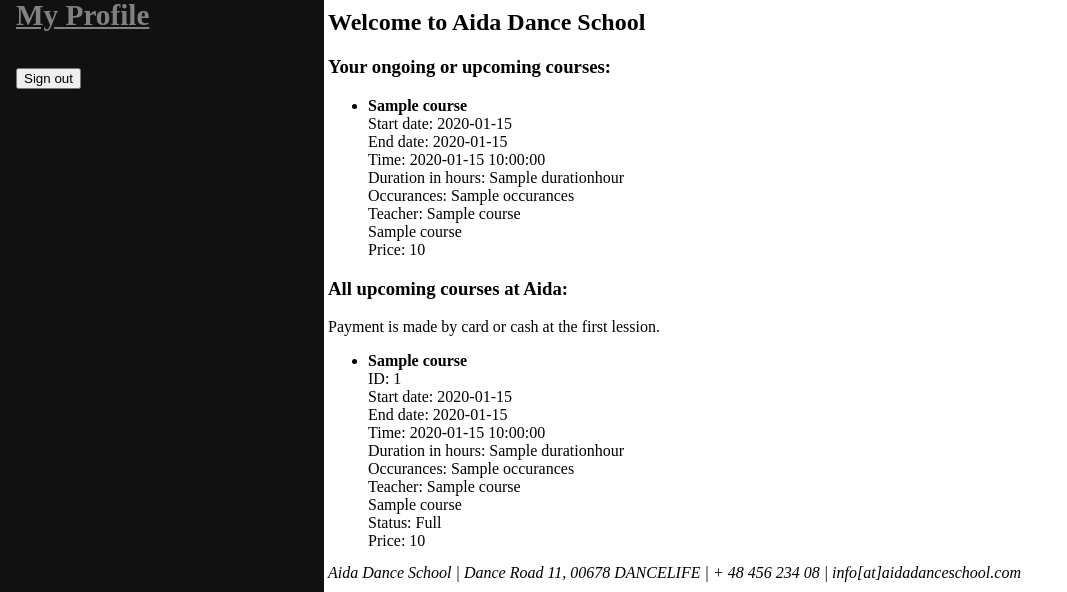
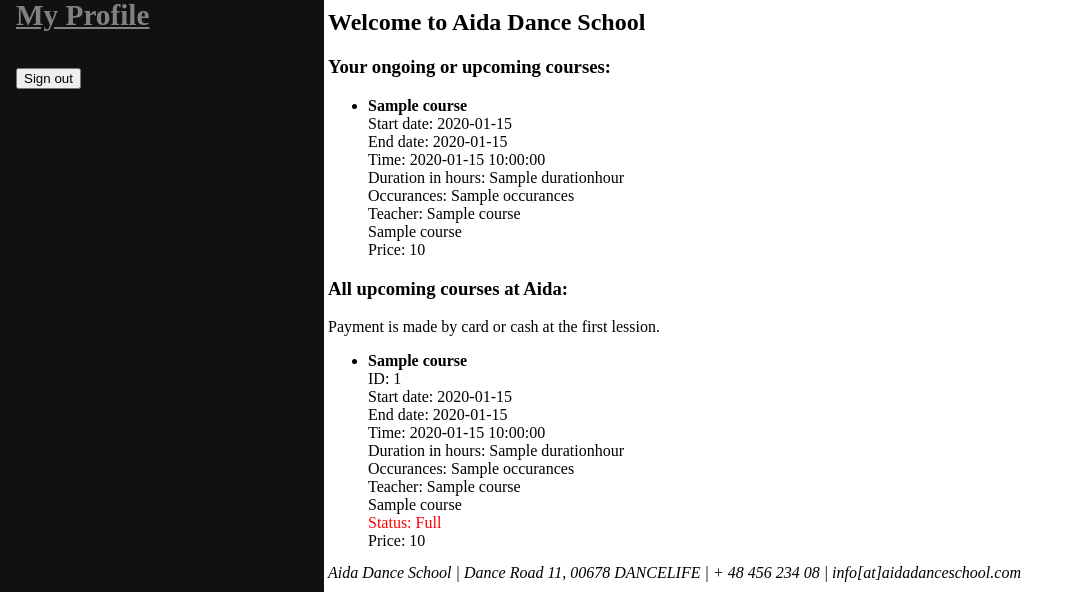
Before and after one commit to chpatola/flask_db, a Flask app: template templates/index.html in a window 1280 px wide. Shown: the part 218-810 px from the top of the page, without its empty margins (0-1067 px from the left). Run offline with Flask 2, Linux system fonts and the light colour scheme; the visitor is signed in with stand-in values (Sample User, id 1); the template is opened without the code that fills it: most values are stand-ins (such as "Sample title", 1, 10 or a date in 2020).

Commit message:
Added color coding for full courses

```diff
--- a/templates/index.html
+++ b/templates/index.html
@@ -44,7 +44,11 @@
                     Occurances: {{course.occurances}} <br>
                     Teacher: {{course.teacher_name}} <br>
                     {{course.room_name}} <br>
+                    {% if course.status == 'Full' %}
+                    <div class="alert"> Status: {{course.status}} <br></div>
+                    {% else %}
                     Status: {{course.status}} <br>
+                    {% endif %}
                     Price: {{course.price}} <br>
                     {% if course.status != 'Full' %}
                        <strong><a href="/enrolcourse/{{ course.id }}">Enroll</a></strong> <br>
@@ -71,7 +75,11 @@
             Teacher: {{course.teacher_name}} <br>
             {{course.room_name}} <br>
             Enrolled students: {{course.enrolled_students}} <br>
+            {% if course.status == 'Full' %}
+                <div class="alert"> Status: {{course.status}} <br></div>
+            {% else %}
             Status: {{course.status}} <br>
+            {% endif %}
             Price: {{course.price}} <br>
             <strong><a href="/enrolledstudents/{{ course.id }}">Enrolled Students</a></strong> <br>
             <strong><a href="/removecourse/{{ course.id }}">Remove Course</a></strong> <br> <!--Show only if course.enrolled_students null-->
@@ -91,7 +99,11 @@
             Teacher: {{course.teacher_name}} <br>
             {{course.room_name}} <br>
             Enrolled students: {{course.enrolled_students}} <br>
+            {% if course.status == 'Full' %}
+                <div class="alert"> Status: {{course.status}} <br></div>
+            {% else %}
             Status: {{course.status}} <br>
+            {% endif %}
             Price: {{course.price}} <br>
             <strong><a href="/enrolledstudents/{{ course.id }}">Enrolled Students</a></strong> <br>
             <strong><a href="/removecourse/{{ course.id }}">Remove Course</a></strong> <br> <!--Show only if course.enrolled_students null-->
```
